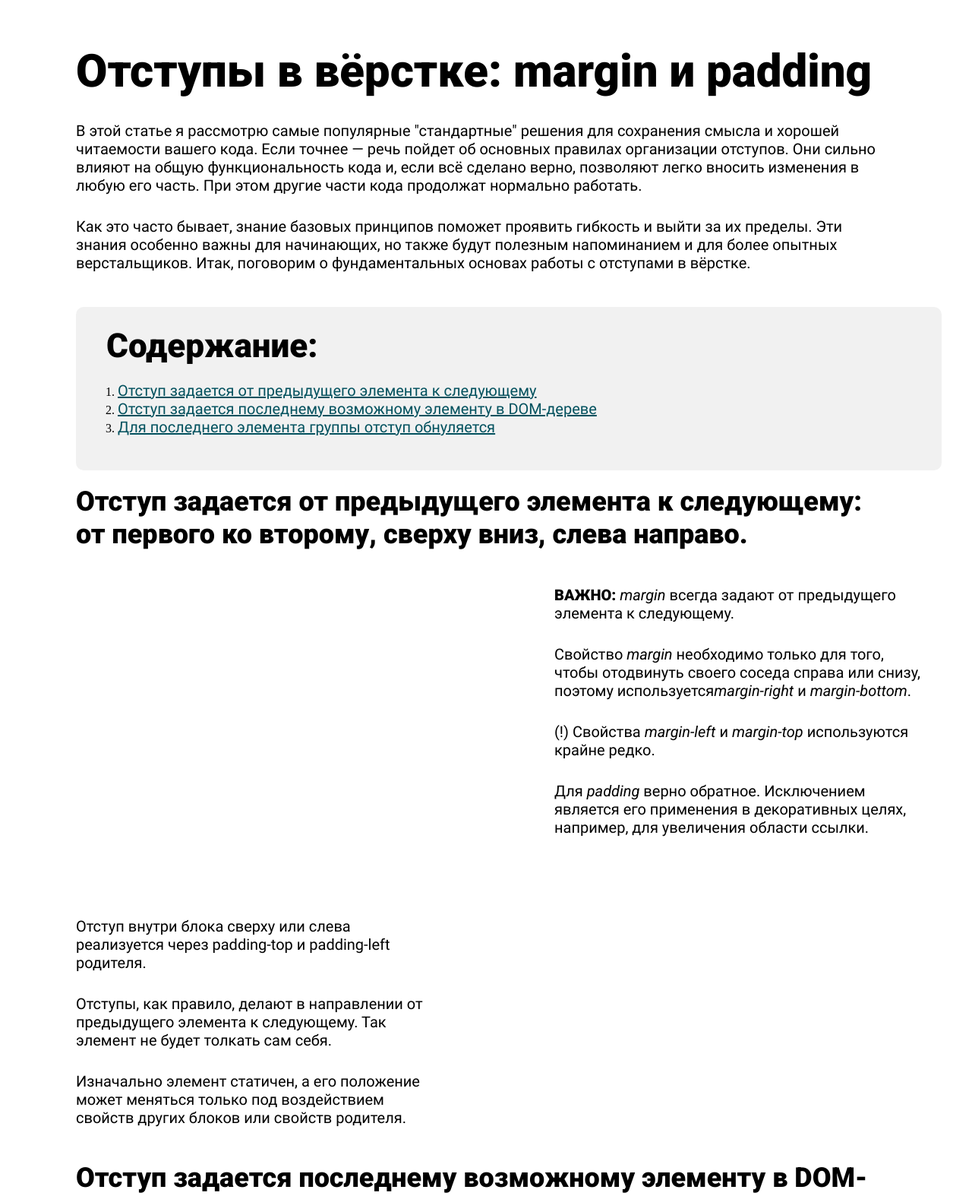
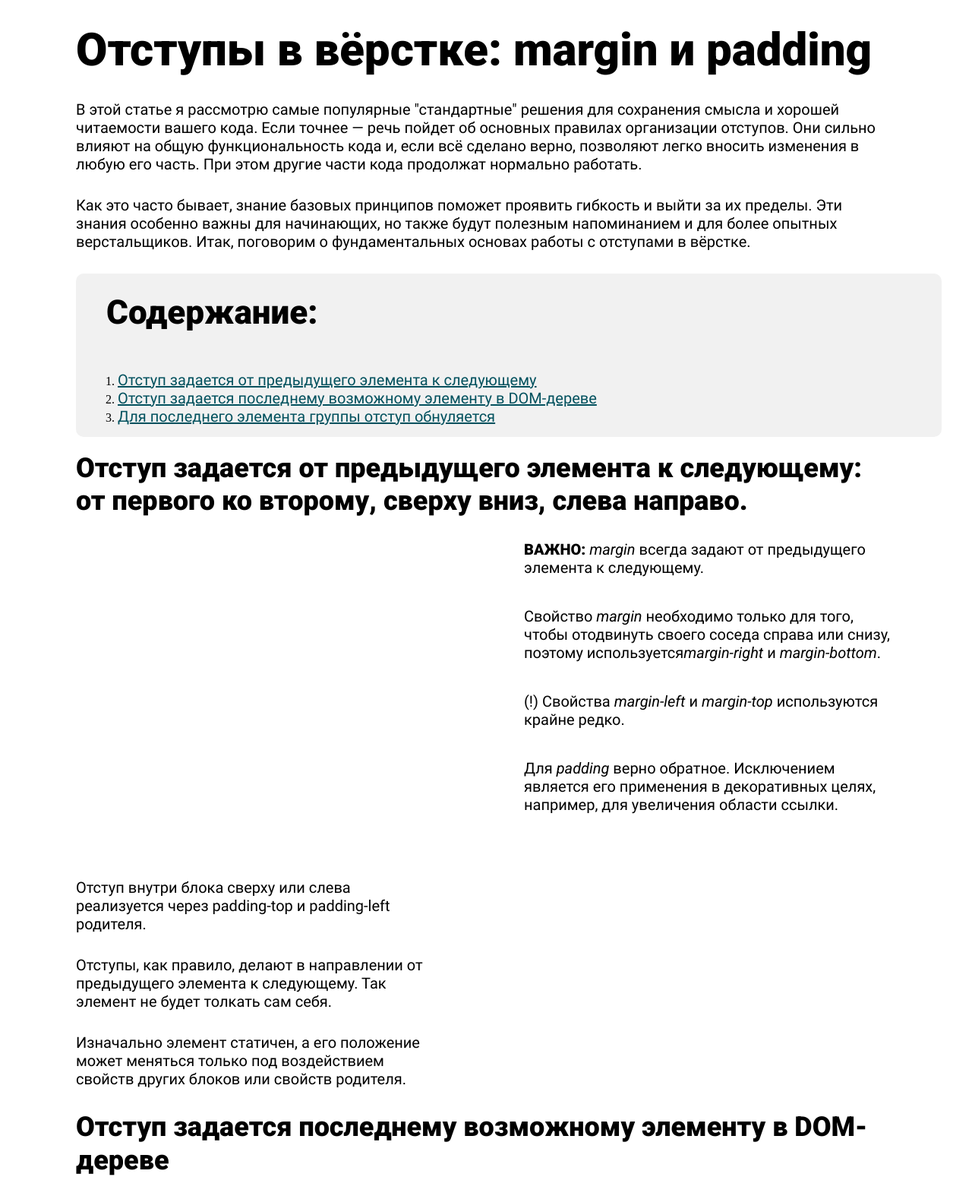
Before and after one commit to NoNameCast/indentation, a plain HTML site: page index.html in a window 1280 px wide. Shown: the top 1574 px of the page at 76% size. Drawn offline with Linux system fonts and the light colour scheme.

Commit message:
Внесены изменения по валидатору

```diff
--- a/css/style.css
+++ b/css/style.css
@@ -9,15 +9,14 @@
 }
 
 
-h1 {
+.header__title {
     font-family: "Roboto", sans-serif;
     margin: 0 auto;
     font-size: 60px;
     font-weight: 900;
     font-style: normal;
     line-height: 72px;
-    padding-bottom: 30px;
-    padding-top: 50px;
+    margin-bottom: 30px;
 }
 
 h2, h3, h4, h5 {
@@ -27,7 +26,7 @@ h2, h3, h4, h5 {
     font-weight: 900;
     font-size: 36px;
     line-height: 120%;
-    padding-bottom: 30px;
+    margin-bottom: 30px;
 }
 
 p, a {
@@ -37,7 +36,6 @@ p, a {
     font-size: 20px;
     line-height: 24px;
     margin: 0;
-    padding-bottom: 30px;
 }
 
 
@@ -45,6 +43,12 @@ p, a {
     max-width: 1080px;
     padding: 0 30px;
     margin: 0 auto;
+    margin-top: 30px;
+    margin-bottom: 30px;
+}
+
+.header__text {
+    margin-bottom: 30px;
 }
 
 .header__block {
@@ -55,8 +59,9 @@ p, a {
     margin-bottom: 20px;
 }
 
+
 .header__list-title {
-    padding: 25px 0 20px 0;
+    padding: 25px 0 20px 40px;
     font-size: 44px;
 }
 
@@ -71,9 +76,10 @@ p, a {
 
 .first__block-1 {
     width: 1080px;
+    height: 415px;
     position: relative;
     list-style: none;
-    padding-bottom: 60px;
+    padding-bottom: 30px;
 }
 
 .first__img-1 {
@@ -88,6 +94,7 @@ p, a {
 .first__text-1 {
     width: 490px;
     margin-left: 590px ;
+    margin-bottom: 10px;
     padding-bottom: 30px;
 }
 
@@ -112,6 +119,10 @@ p, a {
     height: 72px;
     margin-right: 590px ;
     padding-bottom: 30px;
+}
+
+.second__text {
+    margin-bottom: 30px;
 }
 
 .second__img-1 {
@@ -164,6 +175,10 @@ p, a {
     width: 1024.05px;
     height: 504px;
     padding-bottom: 30px;
+}
+
+.third__text {
+    margin-bottom: 30px;
 }
 
 .third__img {
@@ -243,7 +258,7 @@ p, a {
 
 .end__list {
     list-style: none;
-    padding-bottom: 30px;
+    margin-bottom: 30px;
 }
 
 .end__list li::before {
--- a/index.html
+++ b/index.html
@@ -4,25 +4,27 @@
     <meta charset="UTF-8">
     <meta http-equiv="X-UA-Compatible" content="IE=edge">
     <meta name="viewport" content="width=device-width, initial-scale=1.0">
-    <link rel="stylesheet" href="css/normilize.cssnormilize.css">
+    <link rel="stylesheet" href="css/normilize.css">
     <link rel="stylesheet" href="css/global.css">
     <link rel="stylesheet" href="css/style.css">
     <title>Курсовая 2</title>
 </head>
-    <header class="header">
-        <div class="container">
-            <div class="section">
-                <h1 class="header__title">Отступы в вёрстке: margin и padding</h1>
+
+<body>
+    <main class="main">
+        <article class="container">
+            <section class="section">
+                <h2 class="header__title">Отступы в вёрстке: margin и padding</h2>
                 <p class="header__text">
                     В этой статье я рассмотрю самые популярные "стандартные" решения для сохранения смысла и хорошей читаемости вашего кода. Если точнее — речь пойдет об основных правилах организации отступов. Они сильно влияют на общую функциональность кода и, если всё сделано верно, позволяют легко вносить изменения в любую его часть. При этом другие части кода продолжат нормально работать.
                 </p>
+
                 <p class="header__text">
                     Как это часто бывает, знание базовых принципов поможет проявить гибкость и выйти за их пределы. Эти знания особенно важны для начинающих, но также будут полезным напоминанием и для более опытных верстальщиков. Итак, поговорим о фундаментальных основах работы с отступами в вёрстке.
                 </p>
-            </div>
                 <div class="header__block">
+                    <h2 class="header__list-title">Содержание:</h2>
                     <ol class="header__list">
-                    <h2 class="header__list-title">Содержание:</h2>
                         <li class="header__item">
                             <a class="header__list-link" href="#first">Отступ задается от предыдущего элемента к следующему</a>
                         </li>
@@ -34,28 +36,25 @@
                         </li>
                     </ol>
                 </div>
-        </div>
-    </header>
-<body>
-    <main class="main">
-        <div class="container">
+            </section>
+        <section class="first__block">
             <h2 class="first__title" id="first">Отступ задается от предыдущего элемента к следующему: от первого ко второму, сверху вниз, слева направо.</h2>
-                <ul class="first__block-1">
-                    <li class="first__img-1"></li>
+                <div class="first__block-1">
+                    <div class="first__img-1"></div>
                     <p class="first__text-1"><b>ВАЖНО:</b> <i>margin</i> всегда задают от предыдущего элемента к следующему.</p>
                     <p class="first__text-1">Свойство <i>margin</i> необходимо только для того, чтобы отодвинуть своего соседа справа или снизу, поэтому используется<i>margin-right</i> и <i>margin-bottom</i>.</p>
                     <p class="first__text-1">(!) Свойства <i>margin-left</i> и <i>margin-top</i> используются крайне редко.</p>
                     <p class="first__text-1">Для <i>padding</i> верно обратное. Исключением является его применения в декоративных целях, например, для увеличения области ссылки.</p>
-                </ul>
-                <ul class="first__block-2">
-                    <li class="first__img-2" src="/img/cat_first.png" alt="Кот и заголовок"></li>
+                </div>
+                <div class="first__block-2">
+                    <div class="first__img-2"></div>
                     <p class="first__text-2">Отступ внутри блока сверху или слева реализуется через padding-top и padding-left родителя.</p>
                     <p class="first__text-2">Отступы, как правило, делают в направлении от предыдущего элемента к следующему. Так элемент не будет толкать сам себя.</p>
                     <p class="first__text-2">Изначально элемент статичен, а его положение может меняться только под воздействием свойств других блоков или свойств родителя.</p>
-                </ul>
                 </div>
+         </section>
 
-        <div class="container">
+         <section class="second__block">
             <h2 class="second__title" id="second">Отступ задается последнему возможному элементу в DOM-дереве</h2>
             <p class="second__text">Вообще, margin задают исключительно между соседними элементами DOM-дерева. Для примера, посмотрите на этот список:
             </p>
@@ -73,9 +72,9 @@
             <p class="second__text">В случае с заголовком, если ему необходим отступ сверху, последним элементом будет <i>section</i>. Именно для него задается <i>padding-top</i>, а не <i>div</i> с классом <i>container</i>. Свойства <i>margin</i>, которые стоят по умолчанию необходимо обнулить.</p>
             <div class="second__img-5"></div>
             <p class="second__text">Это необходимо для более простого поиска отступов в будущем — для вас или того, кто будет верстать после вас. Кроме того, возможны серьёзные проблемы при динамическом дублировании или выводе вёрстки с нестандартной структурой отступов.</p>
-        </div>
+        </section>
 
-        <div class="container">
+        <section class="third__block">
             <h2 class="third__title" id="third">Для последнего элемента группы отступ всегда обнуляется</h2>
 
             <p class="third__text">
@@ -104,9 +103,9 @@
                 Советую использовать псевдоклассы :last-child чаще других, например так:
             </p>
             <div class="third__img third__img-8"></div>
-        </div>
+        </section>
 
-        <div class="container">
+        <section>
             <div class="end__block">
                 <h2 class="end__title">Подытожим:</h2>
                 <ul class="end__list">
@@ -123,9 +122,9 @@
                 <p class="end__text">Конечно бывают исключения. Ведь макеты бывают различной сложности. Иногда базовые принципы приходится нарушать в угоду дизайнерского решения или простоты вёрстки. Но для этого эти принципы необходимо хорошо знать.</p>
 
             </div>
-        </div>
+        </section>
 
-
+        </article>
     </main>
 </body>
 </html>
```
Lines whose indentation alone changed are shown as unchanged.
